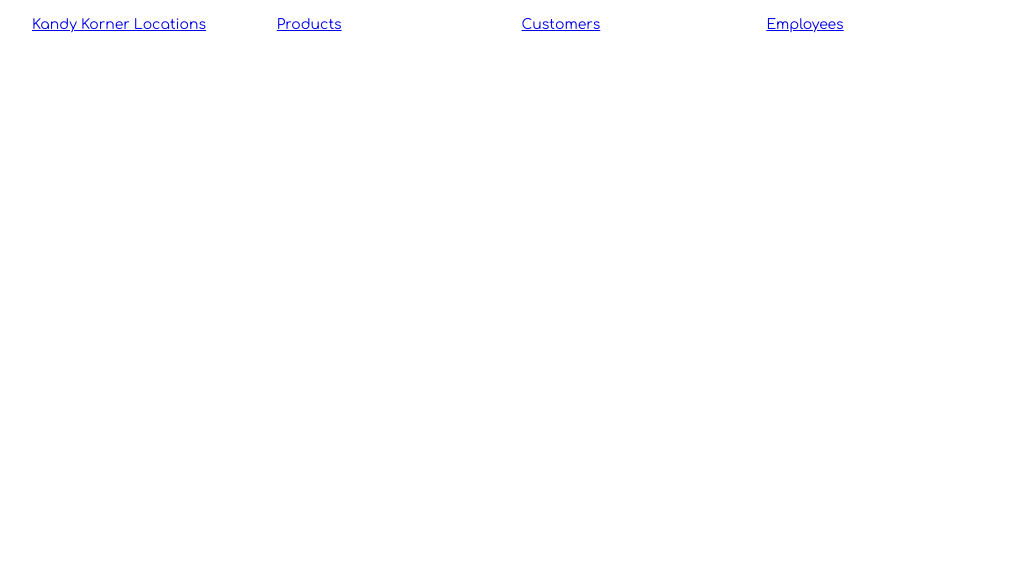
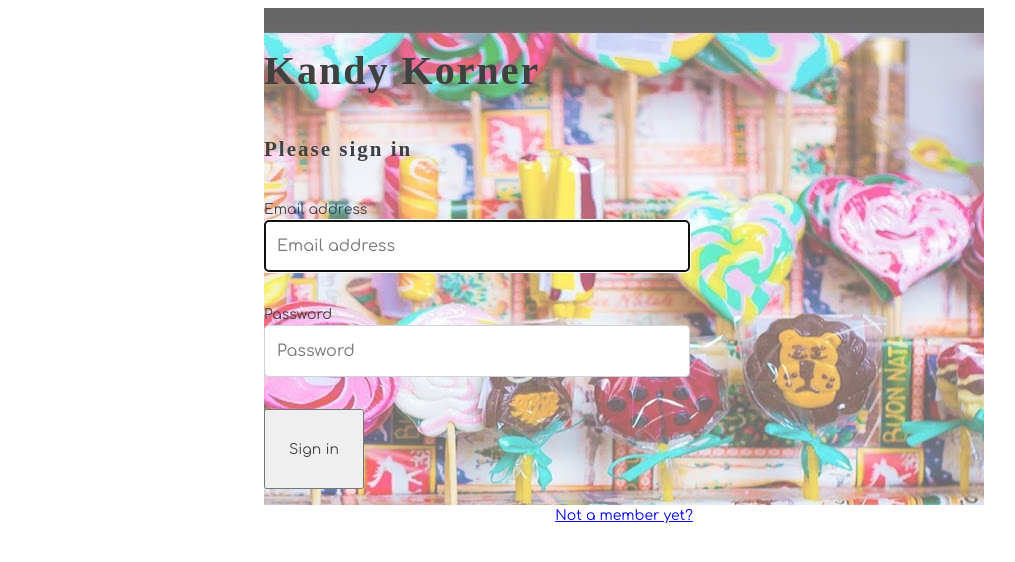
Before and after one commit to laurenelizamax/KandyKorner, a React (Create React App) app: page /login in a window 1280 px wide. Shown: the top 562 px of the page, without its empty margins (16-1031 px from the left). Built offline with nearby package versions, Linux system fonts and the light colour scheme; no server answers; a web font is replaced by a local one.

Commit message:
added login and register

```diff
--- /dev/null
+++ b/src/components/Auth/Login.css
@@ -0,0 +1,60 @@
+.h1,
+h1 {
+  font-size: 2.5rem;
+}
+
+fieldset {
+  min-width: 0;
+  padding: 1rem 0;
+  margin: 0;
+  border: 0;
+}
+
+.form--login {
+  display: inline-block;
+  margin: 0 auto;
+  text-align: left;
+}
+
+.form--login > fieldset > input[type="email"],
+.form--login > fieldset > input[type="password"] {
+  width: 25em;
+}
+
+.label--login {
+  width: 8rem;
+  display: inline-block;
+}
+
+.form-control {
+  display: block;
+  width: 100%;
+  height: calc(1.5em + 0.75rem + 2px);
+  padding: 0.375rem 0.75rem;
+  font-size: 1rem;
+  font-weight: 400;
+  line-height: 1.5;
+  color: #495057;
+  background-color: #fff;
+  background-clip: padding-box;
+  border: 1px solid #ced4da;
+  border-radius: 0.25rem;
+  -webkit-transition: border-color 0.15s ease-in-out,
+    box-shadow 0.15s ease-in-out;
+  transition: border-color 0.15s ease-in-out, box-shadow 0.15s ease-in-out;
+}
+
+.container--login {
+  text-align: center;
+}
+
+.form--login {
+  background-position-x: right;
+  background-image: url(kk.jpg);
+  z-index: 1;
+  min-height: 25rem;
+  min-width: 45rem;
+  background-color: hsla(0, 0%, 100%, 0.4);
+  background-blend-mode: overlay;
+  background-repeat: no-repeat;
+}
--- /dev/null
+++ b/src/components/Auth/Login.js
@@ -0,0 +1,90 @@
+import React, { useRef } from "react"
+import { Link } from "react-router-dom";
+import "./Login.css"
+
+
+const Login = props => {
+    const email = useRef()
+    const password = useRef()
+    const customerName = useRef()
+    const address = useRef()
+
+    const existingUserCheck = () => {
+        return fetch(`http://localhost:8088/customers?email=${email.current.value}`)
+            .then(_ => _.json())
+            .then(user => {
+                if (user.length) {
+                    return user[0]
+                }
+                return false
+            })
+    }
+
+    const handleLogin = (e) => {
+        e.preventDefault()
+
+        existingUserCheck()
+            .then(exists => {
+                if (exists && exists.password === password.current.value) {
+                    localStorage.setItem("kennel_customer", exists.id)
+                    props.history.push("/")
+                } else if (exists && exists.password !== password.current.value) {
+                    window.alert("Password does not match")
+                } else if (!exists) {
+                    fetch("http://localhost:8088/customers", {
+                        method: "POST",
+                        headers: {
+                            "Content-Type": "application/json"
+                        },
+                        body: JSON.stringify({
+                            email: email.current.value,
+                            password: password.current.value,
+                            name: customerName.current.value,
+                            address: address.current.value
+                        })
+                    })
+                        .then(_ => _.json())
+                        .then(response => {
+                            localStorage.setItem("kennel_customer", response.id)
+                            props.history.push("/")
+                        })
+                }
+            })
+    }
+
+    return (
+        <main className="container--login">
+            <section>
+                <form className="form--login" onSubmit={handleLogin}>
+                    <h1>Kandy Korner</h1>
+                    <h2>Please sign in</h2>
+                    <fieldset>
+                        <label htmlFor="inputEmail"> Email address </label>
+                        <input ref={email} type="email"
+                            id="email"
+                            className="form-control"
+                            placeholder="Email address"
+                            required autoFocus />
+                    </fieldset>
+                    <fieldset>
+                        <label htmlFor="inputPassword"> Password </label>
+                        <input ref={password} type="password"
+                            id="password"
+                            className="form-control"
+                            placeholder="Password"
+                            required />
+                    </fieldset>
+                    <fieldset>
+                        <button type="submit">
+                            Sign in
+                    </button>
+                    </fieldset>
+                </form>
+            </section>
+            <section className="link--register">
+                <Link to="/register">Not a member yet?</Link>
+            </section>
+        </main>
+    )
+}
+export default Login
--- /dev/null
+++ b/src/components/Auth/Register.js
@@ -0,0 +1,106 @@
+import React, { useRef } from "react"
+import "./Login.css"
+
+const Register = props => {
+    const firstName = useRef()
+    const lastName = useRef()
+    const email = useRef()
+    const password = useRef()
+    const verifyPassword = useRef()
+
+    const existingUserCheck = () => {
+        return fetch(`http://localhost:8088/customers?email=${email.current.value}`)
+            .then(_ => _.json())
+            .then(user => {
+                if (user.length) {
+                    return true
+                }
+                return false
+            })
+    }
+
+    const handleRegister = (e) => {
+        e.preventDefault()
+
+        if (password.current.value === verifyPassword.current.value) {
+            existingUserCheck()
+                .then(() => {
+                    fetch("http://localhost:8088/customers", {
+                        method: "POST",
+                        headers: {
+                            "Content-Type": "application/json"
+                        },
+                        body: JSON.stringify({
+                            email: email.current.value,
+                            password: password.current.value,
+                            name: `${firstName.current.value} ${lastName.current.value}`
+                        })
+                    })
+                        .then(_ => _.json())
+                        .then(createdUser => {
+                            if (createdUser.hasOwnProperty("id")) {
+                                localStorage.setItem("kennel_customer", createdUser.id)
+                                props.history.push("/")
+                            }
+                        })
+                })
+        } else {
+            window.alert("Passwords do not match")
+        }
+    }
+
+    return (
+        <main style={{ textAlign: "center" }}>
+            <form className="form--login" onSubmit={handleRegister}>
+                <h1 className="h3 mb-3 font-weight-normal">Please Register for Kandy Korner</h1>
+                <fieldset>
+                    <label htmlFor="firstName"> First Name </label>
+                    <input ref={firstName} type="text"
+                        name="firstName"
+                        className="form-control"
+                        placeholder="First name"
+                        required autoFocus />
+                </fieldset>
+                <fieldset>
+                    <label htmlFor="lastName"> Last Name </label>
+                    <input ref={lastName} type="text"
+                        name="lastName"
+                        className="form-control"
+                        placeholder="Last name"
+                        required />
+                </fieldset>
+                <fieldset>
+                    <label htmlFor="inputEmail"> Email address </label>
+                    <input ref={email} type="email"
+                        name="email"
+                        className="form-control"
+                        placeholder="Email address"
+                        required />
+                </fieldset>
+                <fieldset>
+                    <label htmlFor="inputPassword"> Password </label>
+                    <input ref={password} type="password"
+                        name="password"
+                        className="form-control"
+                        placeholder="Password"
+                        required />
+                </fieldset>
+                <fieldset>
+                    <label htmlFor="verifyPassword"> Verify Password </label>
+                    <input ref={verifyPassword} type="password"
+                        name="verifyPassword"
+                        className="form-control"
+                        placeholder="Verify password"
+                        required />
+                </fieldset>
+                <fieldset>
+                    <button type="submit">
+                        Sign in
+                    </button>
+                </fieldset>
+            </form>
+        </main>
+    )
+}
+
+export default Register
--- a/src/components/KandyKorner.js
+++ b/src/components/KandyKorner.js
@@ -1,12 +1,27 @@
 import React from "react"
-import { Route } from "react-router-dom"
+import { Route, Redirect } from "react-router-dom"
 import NavBar from "../components/Navbar/Navbar"
 import ApplicationViews from "./ApplicationViews"
 import "./KandyKorner.css"
+import Login from "./Auth/Login"
+import Register from "./Auth/Register"
 
 export default () => (
     <>
-        <NavBar />
-        <ApplicationViews />
+        <Route render={() => {
+            if (localStorage.getItem("kennel_customer")) {
+                return (
+                    <>
+                        <Route render={props => <NavBar {...props} />} />
+                        <Route render={props => <ApplicationViews {...props} />} />
+                    </>
+                )
+            } else {
+                return <Redirect to="/login" />
+            }
+        }} />
+
+        <Route path="/login" render={props => <Login {...props} />} />
+        <Route path="/register" render={props => <Register {...props} />} />
     </>
 )
--- a/src/components/Navbar/Navbar.js
+++ b/src/components/Navbar/Navbar.js
@@ -3,6 +3,7 @@
 import "./Navbar.css"
 
 export default (props) => {
+
     return (
         <ul className="navbar">
             <li className="navbar__item active">
@@ -17,6 +18,20 @@
             <li className="navbar__item">
                 <Link className="navbar__link" to="/employees">Employees</Link>
             </li>
+            {
+                localStorage.getItem("kennel_customer")
+                    ? <li className="navbar__item">
+                        <Link className="navbar__link"
+                            to=""
+                            onClick={e => {
+                                e.preventDefault()
+                                localStorage.removeItem("kennel_customer")
+                                props.history.push("/")
+                            }}
+                        >Logout</Link>
+                    </li>
+                    : ""
+            }
         </ul>
     )
 }
```
Also changed, not shown: API/database.json (+8 -16 lines), src/components/Auth/kk.jpg (added).
